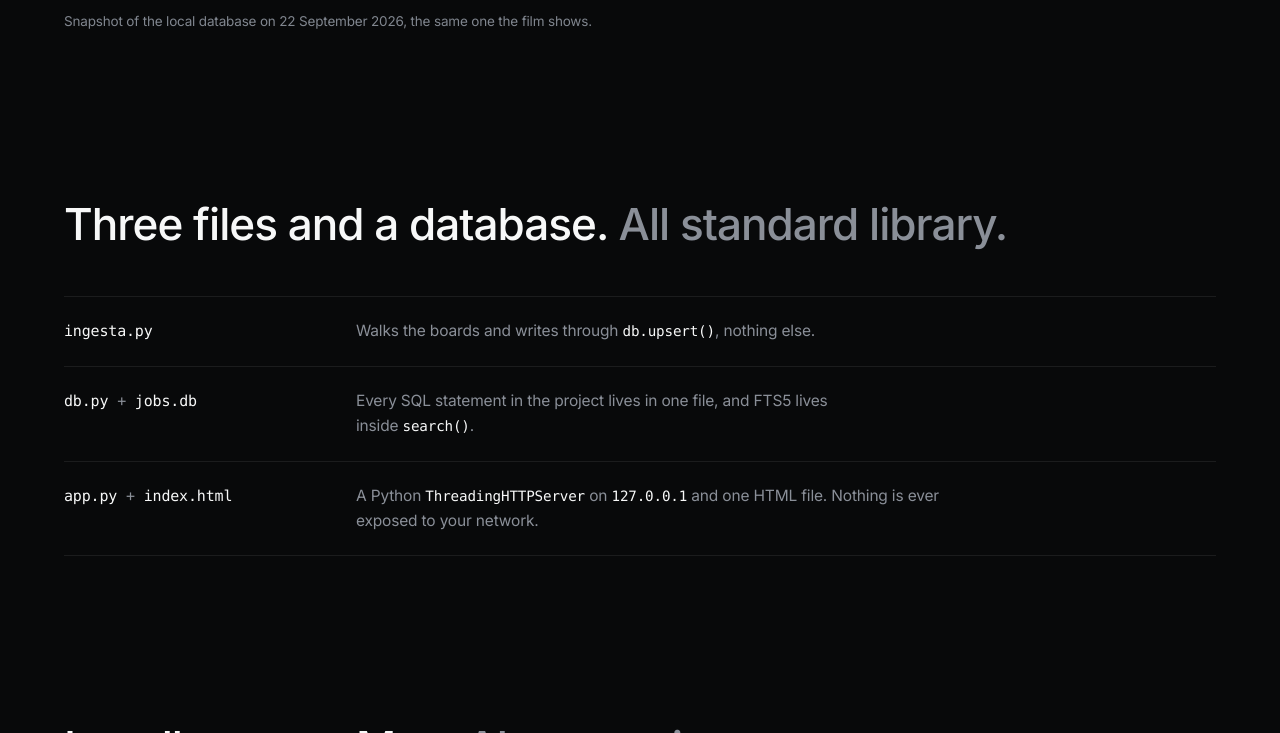
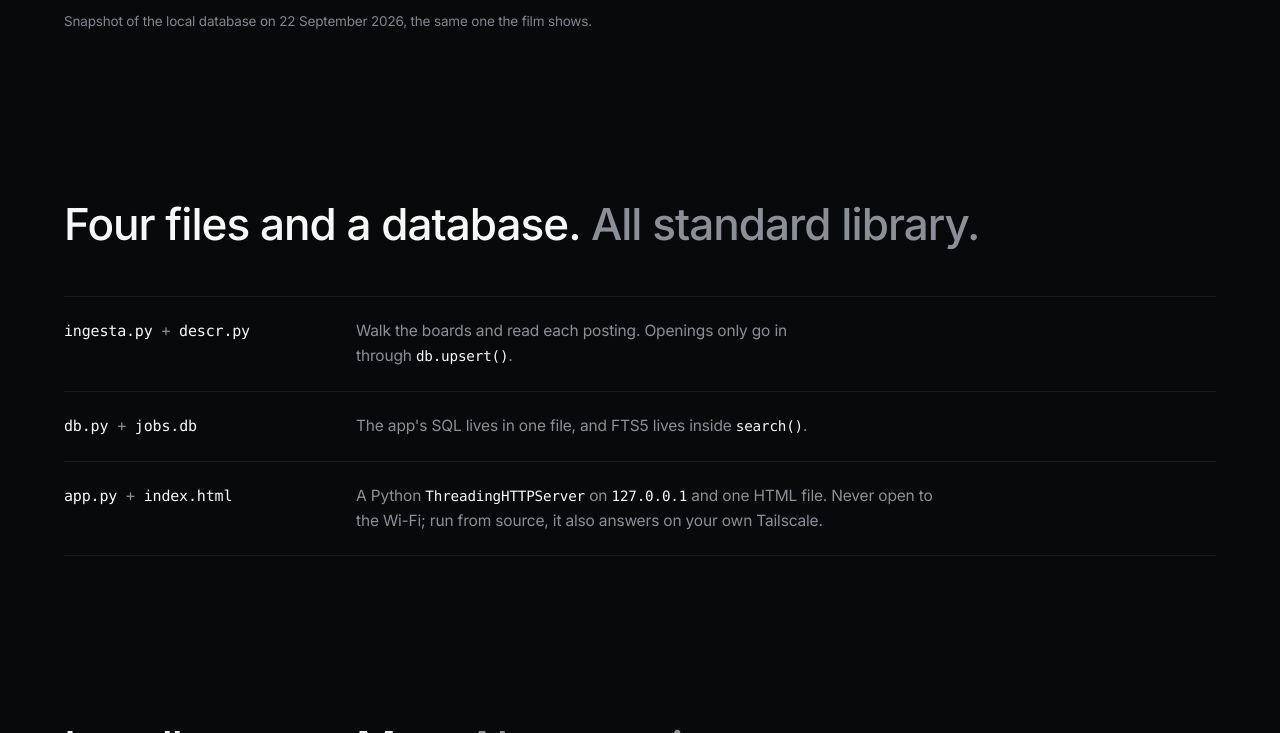
Before and after one commit to nachoie123/radar, a plain HTML site: page docs/index.html in a window 1280 px wide. Shown: the part 4598-5331 px from the top of the page. Drawn offline with Linux system fonts and the light colour scheme.

Commit message:
Landing checked against the code
Co-Authored-By: Claude Opus 5.5 <noreply@anthropic.com>

```diff
--- a/docs/index.html
+++ b/docs/index.html
@@ -11,6 +11,7 @@
 <meta property="og:type" content="website">
 <meta name="theme-color" content="#08090a">
 <meta name="color-scheme" content="dark">
+<link rel="canonical" href="https://nachosanbenito.com/radar/">
 <link rel="icon" href="icon.png">
 <link rel="preconnect" href="https://fonts.googleapis.com">
 <link rel="preconnect" href="https://fonts.gstatic.com" crossorigin>
@@ -393,7 +394,7 @@
   <section class="wrap" id="rest">
     <h2 class="h2 rv">The rest of the job. <span class="g">Done while you sleep.</span></h2>
     <div class="cells">
-      <div class="cell rv"><h3>Fills itself</h3><p>Walks 89 company boards on public ATS APIs plus community GitHub boards. A first run takes about five minutes; after that it refreshes when you open it, or nightly from source.</p><div class="tags"><i>Greenhouse</i><i>Lever</i><i>Ashby</i><i>Workday</i><i>SmartRecruiters</i></div></div>
+      <div class="cell rv"><h3>Fills itself</h3><p>Walks 89 company boards on public ATS APIs plus a community GitHub board. A first run takes about five minutes; after that it refreshes when you open it, or nightly from source.</p><div class="tags"><i>Greenhouse</i><i>Lever</i><i>Ashby</i><i>Workday</i><i>SmartRecruiters</i></div></div>
       <div class="cell rv"><h3>Reads the posting for you</h3><p><code>descr.py</code> fetches the actual job description, so you can judge a role without leaving the app. Postings that can't be read say why.</p><div class="tags"><i class="a">Texto leído de la fuente</i></div></div>
       <div class="cell rv"><h3>Europe first, by your rules</h3><p>Filters by graduation year, summer-only, degree level and region, all set in one config file.</p><div class="tags"><i>es</i><i>uk</i><i>de</i><i>benelux</i><i>us</i></div></div>
       <div class="cell rv"><h3>Tells you what's new</h3><p>Shows what came in since your last visit and flags openings the source stopped confirming, instead of letting them rot in the list.</p><div class="tags"><i class="w">sin refrescar 34d</i></div></div>
@@ -413,11 +414,11 @@
   </section>
 
   <section class="wrap" id="built">
-    <h2 class="h2 rv">Three files and a database. <span class="g">All standard library.</span></h2>
+    <h2 class="h2 rv">Four files and a database. <span class="g">All standard library.</span></h2>
     <ol class="files rv">
-      <li><code>ingesta.py</code><p>Walks the boards and writes through <code>db.upsert()</code>, nothing else.</p></li>
-      <li><code>db.py <em>+</em> jobs.db</code><p>Every SQL statement in the project lives in one file, and FTS5 lives inside <code>search()</code>.</p></li>
-      <li><code>app.py <em>+</em> index.html</code><p>A Python <code>ThreadingHTTPServer</code> on <code>127.0.0.1</code> and one HTML file. Nothing is ever exposed to your network.</p></li>
+      <li><code>ingesta.py <em>+</em> descr.py</code><p>Walk the boards and read each posting. Openings only go in through <code>db.upsert()</code>.</p></li>
+      <li><code>db.py <em>+</em> jobs.db</code><p>The app's SQL lives in one file, and FTS5 lives inside <code>search()</code>.</p></li>
+      <li><code>app.py <em>+</em> index.html</code><p>A Python <code>ThreadingHTTPServer</code> on <code>127.0.0.1</code> and one HTML file. Never open to the Wi-Fi; run from source, it also answers on your own Tailscale.</p></li>
     </ol>
   </section>
 
```
Also changed, not shown: 1 other file.
